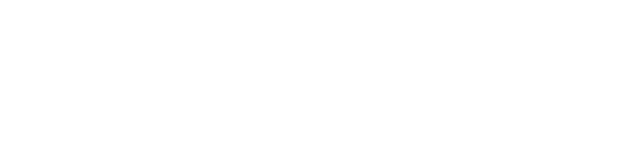
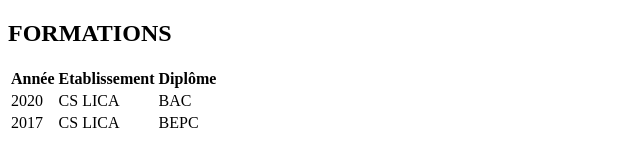
Before and after one commit to Geek2004/git-mon-cv, a plain HTML site: page index.html in a window 1280 px wide. Shown: the whole page, without its empty margins (0-640 px from the left). Drawn offline with Linux system fonts and the light colour scheme.

Commit message:
mise en place de la section formations

```diff
--- a/index.html
+++ b/index.html
@@ -7,6 +7,28 @@
     <title>MON CV</title>
 </head>
 <body>
+    <section id="formations">
+        <h2>FORMATIONS</h2>
+        <table id="tableau">
+            <tr>
+                <th>Année</th>
+                <th>Etablissement</th>
+                <th>Diplôme</th>
+            </tr>
+            <tr>
+                <td>2020</td>
+                <td>CS LICA</td>
+                <td>BAC</td>
+            </tr>
+            <tr>
+                <td>2017</td>
+                <td>CS LICA</td>
+                <td>BEPC</td>
+            </tr>
+        </table>
+
+
+    </section>
 
 </body>
 </html>
```
